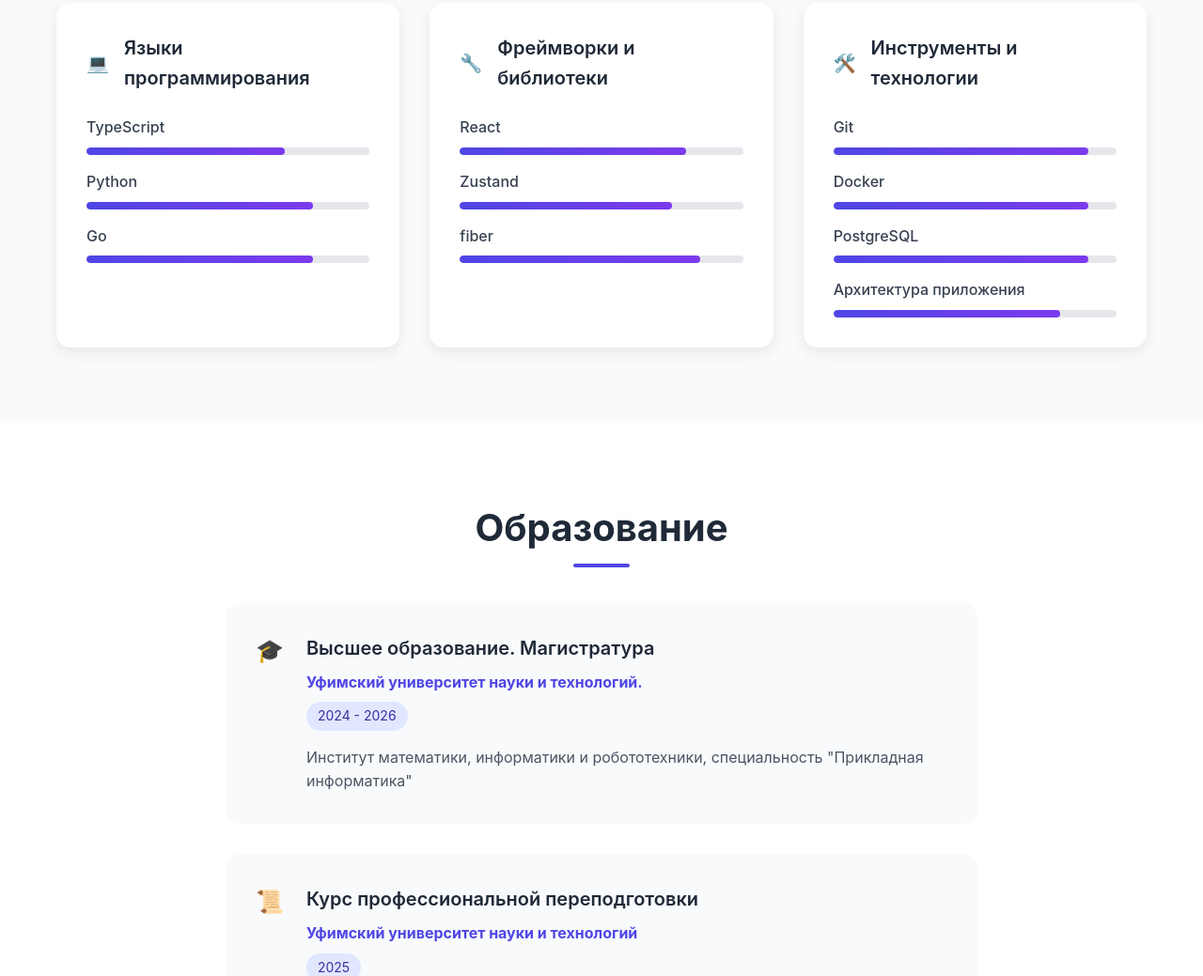
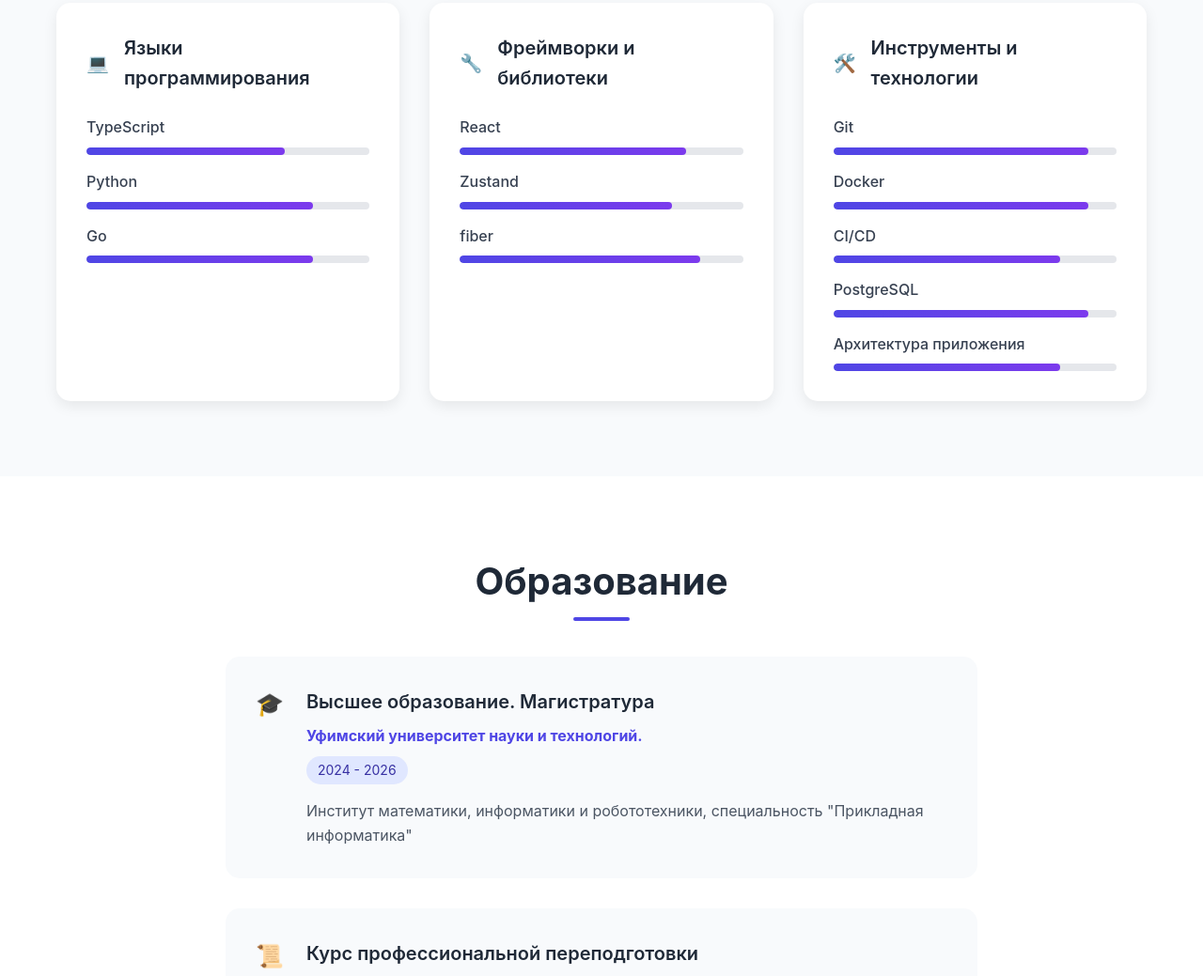
Before and after one commit to Radik3451/portfolio, a plain HTML site: page index.html in a window 1280 px wide. Shown: the part 3215-4254 px from the top of the page at 94% size. Drawn offline with Linux system fonts and the light colour scheme.

Commit message:
added CI/CD item in skills

```diff
--- a/index.html
+++ b/index.html
@@ -218,6 +218,12 @@
                             </div>
                         </div>
                         <div class="skill-item">
+                            <span>CI/CD</span>
+                            <div class="skill-bar">
+                                <div class="skill-progress" data-width="80%"></div>
+                            </div>
+                        </div>
+                        <div class="skill-item">
                             <span>PostgreSQL</span>
                             <div class="skill-bar">
                                 <div class="skill-progress" data-width="90%"></div>
```
